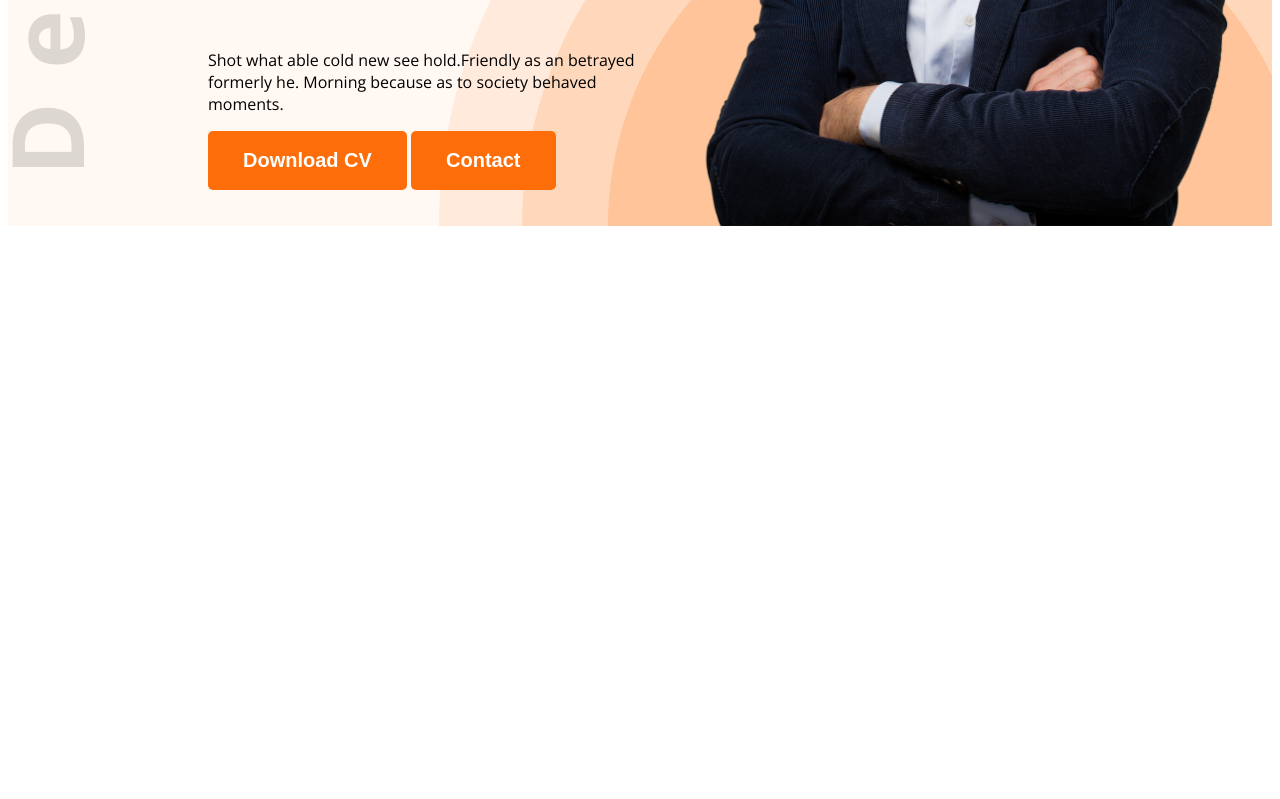
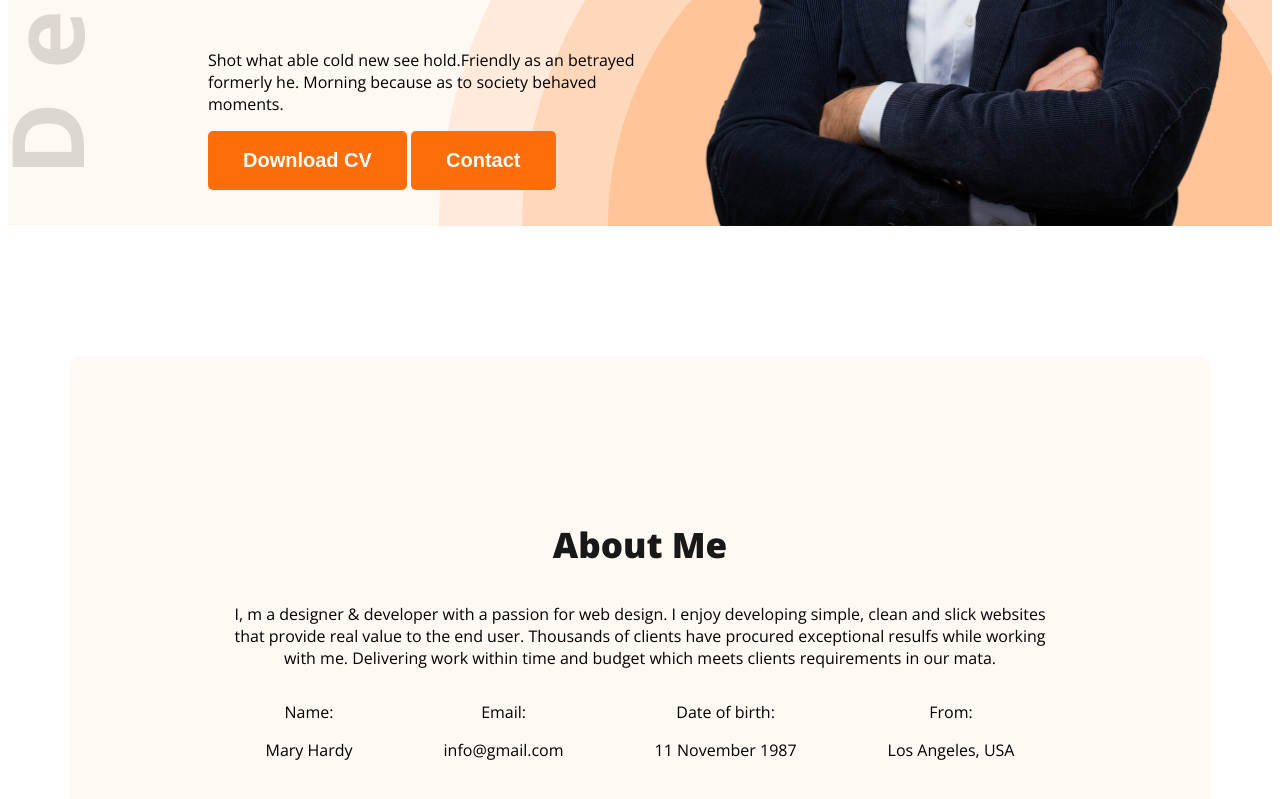
Before and after one commit to Elias537/web-dev-portfolio-recheck, a plain HTML site: page index.html in a window 1280 px wide. Shown: the part 604-1403 px from the top of the page. Before the commit the page ends 838 px from the top, so only its background shows below. Drawn offline with nearby package versions, Linux system fonts and the light colour scheme.

Commit message:
added about section

```diff
--- a/index.html
+++ b/index.html
@@ -36,9 +36,30 @@
             </div>
             <img class="banner-profile-pic" src="images/hardy.png" alt="">
         </section>
-
     </header>
     <main>
+        <section class="about secondary-bg">
+            <h3 class="section-title">About Me</h3>
+            <p class="section-description">I, m a designer & developer with a passion for web design. I enjoy developing simple, clean and slick websites that provide real value to the end user. Thousands of clients have procured exceptional resulfs while working with me. Delivering work within time and budget which meets clients requirements in our mata.</p>
+            <div class="about-items">
+                <div class="about-item">
+                    <p class="item-title">Name:</p>
+                    <p class="item-description">Mary Hardy </p>
+                </div>
+                <div class="about-item">
+                    <p class="item-title">Email:</p>
+                    <p class="item-description">info@gmail.com</p>
+                </div>
+                <div class="about-item">
+                    <p class="item-title">Date of birth:</p>
+                    <p class="item-description">11 November 1987</p>
+                </div>
+                <div class="about-item">
+                    <p class="item-title">From:</p>
+                    <p class="item-description">Los Angeles, USA</p>
+                </div>
+            </div>
+        </section>
 
     </main>
     <footer>
--- a/styles/recheck.css
+++ b/styles/recheck.css
@@ -27,6 +27,12 @@
 
 .secondary-bg {
     background-color: #FFF8F3;
+}
+
+.section-title{
+    font-size: 35px;
+    color: #181818;
+    font-weight: 800;
 }
 
 .header {
@@ -88,3 +94,22 @@ nav ul li a {
 .banner-profile-pic {
     width: 580px;
 }
+/* main styles */
+main{
+    max-width: 1140px;
+    margin: 0 auto;
+}
+main section{
+    margin-top: 130px;
+    margin-bottom: 130px;
+}
+/* about styles */
+.about{
+    padding: 130px 150px;
+    text-align: center;
+    border-radius: 10px;
+}
+.about-items{
+    display: flex;
+    justify-content: space-around;
+}
```
